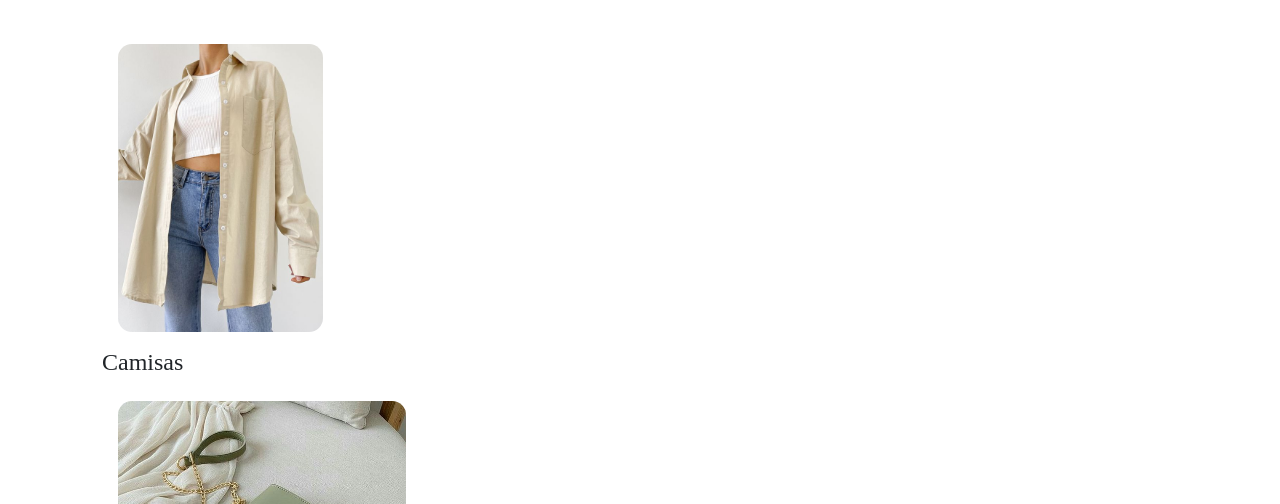
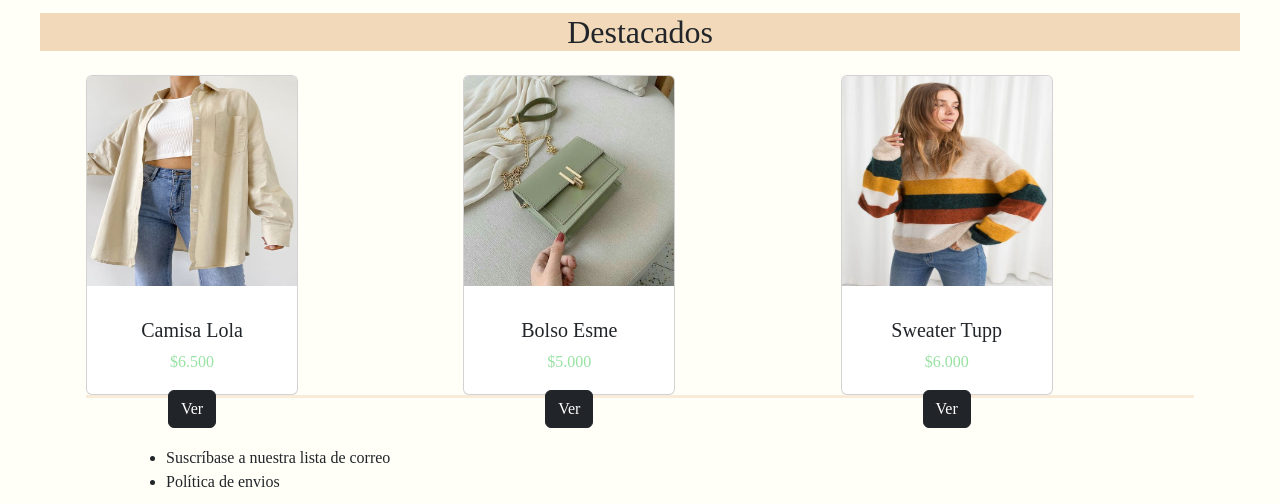
Before and after one commit to anaperezmore/tedetilo, a plain HTML site: page index.html in a window 1280 px wide. Shown: the part 1334-1838 px from the top of the page. Drawn offline with nearby package versions, Linux system fonts and the light colour scheme; a web font is replaced by a local one.

Commit message:
añadi card en imagenes y se completo imagenes de categorias

```diff
--- a/css/style.css
+++ b/css/style.css
@@ -7,7 +7,9 @@
     font-family: "vidaloka";
 
 }
-
+body{
+    background-color: rgb(255, 255, 247);
+}
 
 .hero {
     background-image: url(../img/IMG_5545.jpg);
@@ -20,13 +22,19 @@ h1 {
     font-size: 50px;
 
 }
-
+h2{
+    margin: 0px 0px 8px;
+    margin-top: 15px;
+    text-align: center;
+    background-color:rgb(241, 217, 185);
+}
 .carrusel {
-    margin: 20px;
+    margin: 10px;
     padding: 30px;
     border-top: solid 3px rgb(241, 217, 185);
-    border-bottom: solid 3px rgb(241, 217, 185)
+
 }
+/* ESTILO PRODUCTO */
 
 .formulario {
     padding: 6rem;
@@ -46,44 +54,38 @@ h1 {
     transform: scale(1.1);
 }
 
-/* GRID INDEX*/
-.grid {
-    padding: 6rem;
-    display: grid;
-    grid-template-columns: 1fr 1fr 1fr 1fr repeat(auto-fill, minmax(15rem, 1fr));
-    grid-template-rows: 1fr 1fr;
-    grid-template-areas:
-        "item1 item1 item2 item2"
-        "item1 item1 item3 item4";
-    ;
-    gap: 2rem
+.container {
+    padding: 1rem;
+}
+.img_class {
+    height: 20em;
+    border-radius: 0px;
+    display:inline-flex;
+    background-size: cover;
+
+}
+.card-title{
+    text-align: center;
 }
 
-/* IMAGENES GRID*/
-.item {
-    border-radius: 1rem;
-    padding: 2rem;
-    background-position: center;
-    background-size: cover;
-    align-items: center;
+.card{
+    display: flex;
+    max-width: 100%;
+    gap: 1rem;
 }
-
-.container {
-    padding: 2rem;
+.card-img-top{
+    height: 210px;
+    width: 210px;
+    max-width: 100%;
 }
-
-.item:hover {
-    transform: scale(1.1);
+.card-body{
+    height: 300px;
 }
-
-.img_class {
-    padding: 1rem;
-    height: 20em;
-    border-radius: 30px;
+.card-text{
+    color: rgb(152, 226, 163);
 }
-
 .img_class:hover {
-    transform: scale(1.1);
+    transform: scale(1,1);
 }
 
 /*icono whatsapp*/
@@ -94,5 +96,8 @@ h1 {
 }
 
 footer {
+    padding: 3rem;
+ text-align: left;
     border-top: solid 3px rgba(241, 217, 185, 0.5);
+
 }
--- a/index.html
+++ b/index.html
@@ -9,7 +9,8 @@
         integrity="sha384-gH2yIJqKdNHPEq0n4Mqa/HGKIhSkIHeL5AyhkYV8i59U5AR6csBvApHHNl/vI1Bx" crossorigin="anonymous">
     <link rel="stylesheet" href="./css/style.css">
     <title>Té de Tilo</title>
-    <meta name="description" content="Descubre la nueva colección de TÉ DE TILO online. Las últimas tendencias para mujer,y los editoriales de la próxima temporada">
+    <meta name="description"
+        content="Descubre la nueva colección de TÉ DE TILO online. Las últimas tendencias para mujer,y los editoriales de la próxima temporada">
     <meta name="keywords" content="ropa de mujer, bolsos, indumentaria, argentina, lentes">
 </head>
 <div class="alert alert-secondary justify-content-center align-items-center" role="alert">
@@ -72,28 +73,42 @@
     </div>
 
     <body>
-        <!-- grid items fotos -->
+        <h2> Destacados </h2>
+
         <div class="container">
             <div class="row">
-                <div class="col-sm">
-                    <img class="img_class" src="./img/camisaBeige.jpg" alt="camisa">
-                    <h4>Camisas</h4>
-                    <div class="col-sm">
-                        <img class="img_class" src="./img/bolsoVerde.jpg" alt="bolso">
-                        <h4>Bolsos</h4>
-                    </div>
-                </div>
-                <div class="row">
-                    <div class="col-sm">
-                        <img class="img_class" src="./img/swColores.jpg" alt="sweaters">
-                        <h4>Sweaters</h4>
-                    </div>
-                    <div class="col-sm">
-                        <img class="img_class" src="./img/lentesPrint.jpg" alt="lentes">
-                        <h4>Lentes</h4>
+                <div class="col-sm img_class">
+                    <div class="card text-center" style="width: 13,2rem;">
+                        <img src="./img/camisaBeige.jpg" class="card-img-top" alt="camisa beige">
+                        <div class="card-body">
+                            <h5 class="card-title">Camisa Lola</h5>
+                            <p class="card-text"> $6.500 </p>
+                            <a href="./pages/camisas.html" class="btn btn-dark"> Ver </a>
                         </div>
                     </div>
                 </div>
+                <div class="col-sm img_class">
+                    <div class="card text-center" style="width: 13,2rem;">
+                        <img src="./img/bolsoVerde.jpg" class="card-img-top" alt="bolso verde">
+                        <div class="card-body">
+                            <h5 class="card-title">Bolso Esme</h5>
+                            <p class="card-text"> $5.000 </p>
+                            <a href="./pages/bolsos.html" class="btn btn-dark"> Ver </a>
+                        </div>
+                    </div>
+                </div>
+                <div class="col-sm img_class">
+                    <div class="card text-center" style="width: 13,2rem;">
+                        <img src="./img/swColores.jpg" class="card-img-top" alt="Sweaters colores">
+                        <div class="card-body">
+                            <h5 class="card-title">Sweater Tupp</h5>
+                            <p class="card-text"> $6.000 </p>
+                            <a href="./pages/sweaters.html" class="btn btn-dark"> Ver </a>
+                        </div>
+                    </div>
+                </div>
+            </div>
+
 <footer>
     <ul>
         <li>Suscríbase a nuestra lista de correo</li>
@@ -110,8 +125,7 @@
 
 
 <script src="https://cdn.jsdelivr.net/npm/bootstrap@5.2.0/dist/js/bootstrap.bundle.min.js"
-                integrity="sha384-A3rJD856KowSb7dwlZdYEkO39Gagi7vIsF0jrRAoQmDKKtQBHUuLZ9AsSv4jD4Xa"
-                crossorigin="anonymous">
+    integrity="sha384-A3rJD856KowSb7dwlZdYEkO39Gagi7vIsF0jrRAoQmDKKtQBHUuLZ9AsSv4jD4Xa" crossorigin="anonymous">
 </script>
 </body>
 
```
Also changed, not shown: pages/bolsos.html (+2 -0 lines), pages/camisas.html (+7 -1 lines), pages/lentes.html (+2 -0 lines), pages/sweaters.html (+2 -0 lines). Lines whose indentation alone changed are shown as unchanged.
